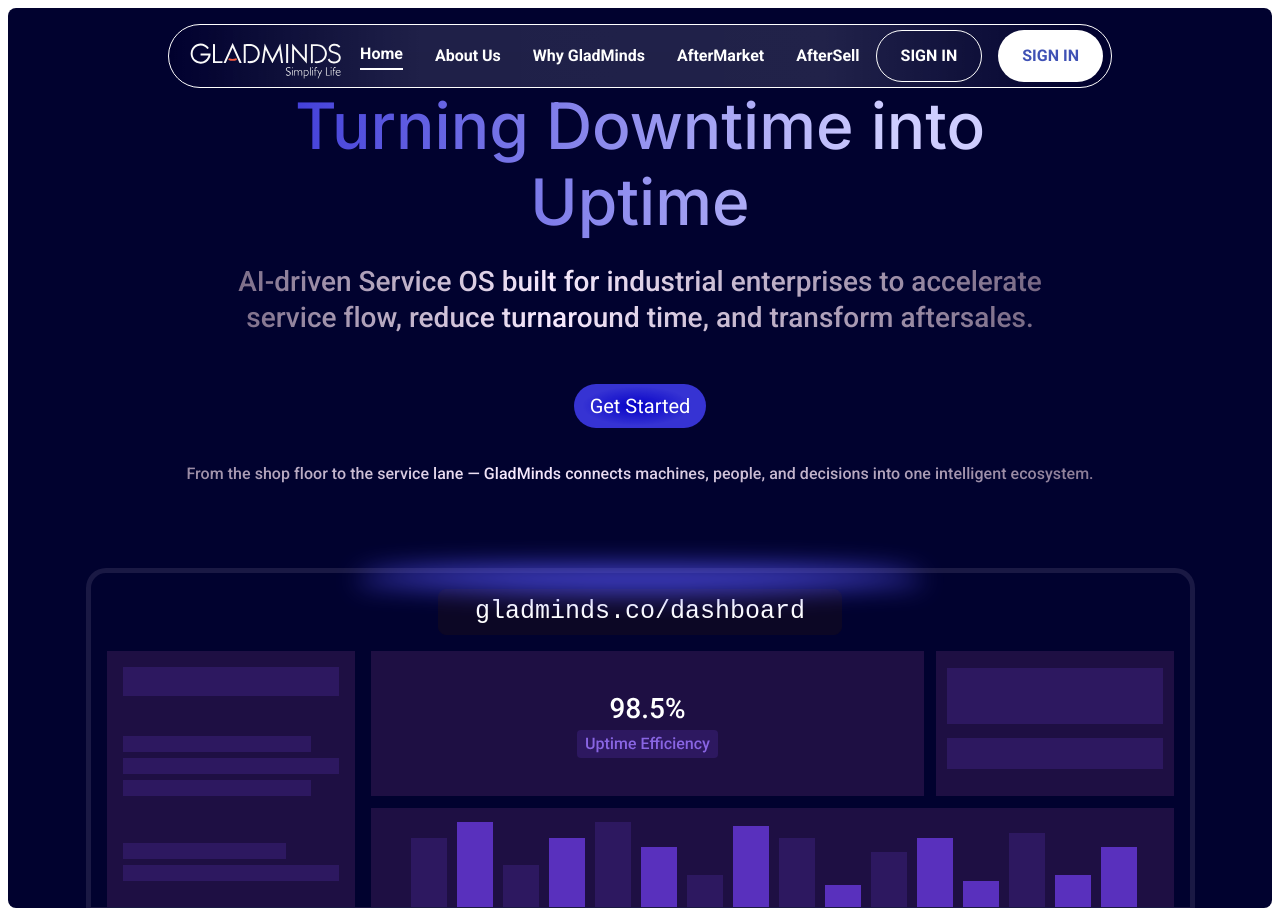
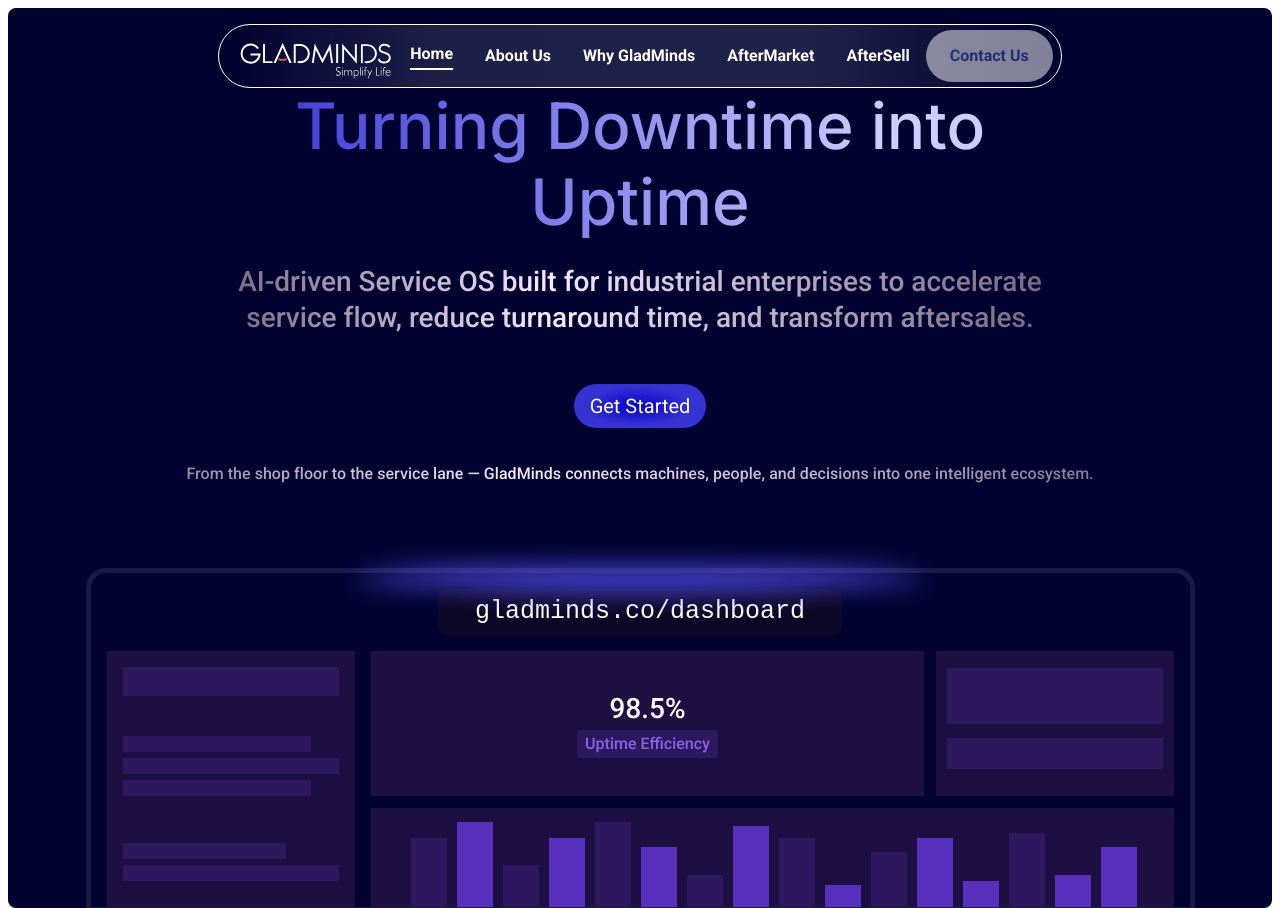
Before and after one commit to Sanjeev-98/gm_landing_page, a website: page index.html in a window 1280 px wide. Shown: the top 908 px of the page. Drawn offline with Linux system fonts and the light colour scheme; files whose address does not match are found by name; a web font is replaced by a local one.

Commit message:
About Us

```diff
--- a/navigation.html
+++ b/navigation.html
@@ -116,14 +116,9 @@
       <!-- Buttons -->
       <div class="flex items-center space-x-4">
         <button
-          class="text-white font-bold leading-[0.143px] h-13 border border-[1.5px] border-white px-6 py-2 rounded-full hover:bg-white hover:text-blue-900 transition"
+          class="bg-white opacity-50 text-[#3F51B5] font-bold leading-[0.143px] h-13 px-6 py-2 rounded-full hover:bg-gray-100 transition cursor-pointer"
         >
-          SIGN IN
-        </button>
-        <button
-          class="bg-white text-[#3F51B5] font-bold leading-[0.143px] h-13 px-6 py-2 rounded-full hover:bg-gray-100 transition"
-        >
-          SIGN IN
+          Contact Us
         </button>
       </div>
     </div>
```
Also changed, not shown: src/output.css.
